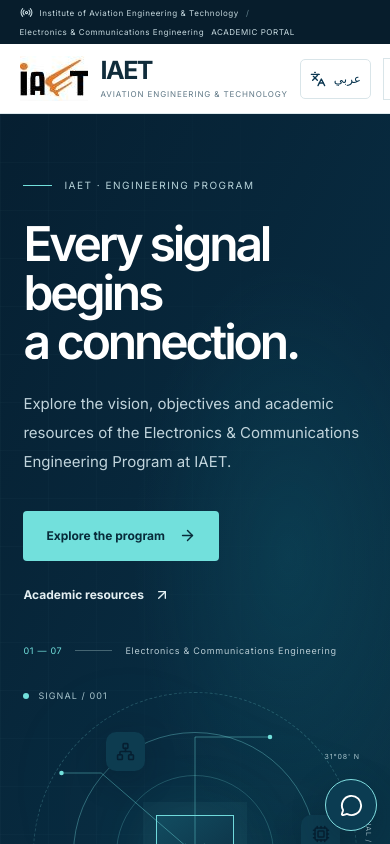
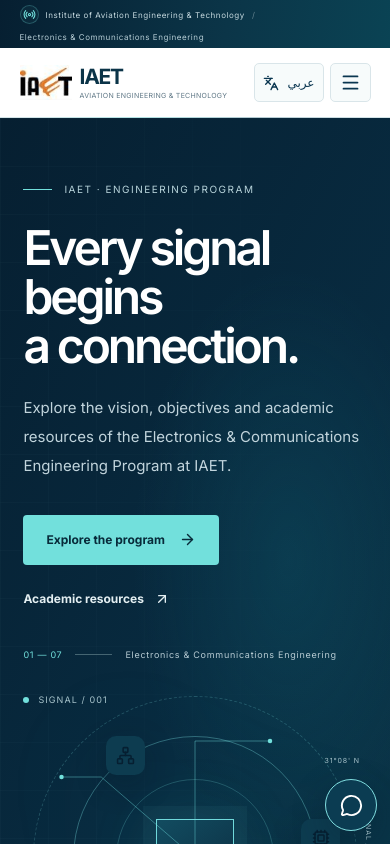
Before and after one commit to Abdo1629/iaet-comm, a Next.js app: page / in a window 390 px wide. Shown: the top 844 px of the page. Built offline with nearby package versions, Linux system fonts and the light colour scheme.

Commit message:
Add responsive motion and visual system for IAET header

```diff
--- a/app/globals.css
+++ b/app/globals.css
@@ -1019,3 +1019,259 @@ html[dir="rtl"] .navigation-card:hover .navigation-card-arrow { transform: scale
   .navigation-card, .navigation-card-arrow { transition: none; }
   .navigation-card:hover { transform: none; }
 }
+
+
+/* IAET header refinement — motion, navigation clarity, and touch-friendly controls */
+.announcement {
+  position: relative;
+  isolation: isolate;
+  overflow: hidden;
+  min-height: 34px;
+  padding-inline: clamp(1rem, 5.5vw, 6rem);
+  background: linear-gradient(100deg, #061f31 0%, #0b3548 58%, #0a4354 100%);
+}
+.announcement::after {
+  content: "";
+  position: absolute;
+  z-index: -1;
+  inset-block: 0;
+  left: -35%;
+  width: 28%;
+  background: linear-gradient(90deg, transparent, #72e0dc12, transparent);
+  transform: skewX(-22deg);
+  animation: announcement-sweep 8s ease-in-out infinite;
+  pointer-events: none;
+}
+.announcement-pulse {
+  display: inline-grid;
+  place-items: center;
+  width: 22px;
+  height: 22px;
+  flex: 0 0 auto;
+  border: 1px solid #72e0dc42;
+  border-radius: 50%;
+  color: var(--cyan);
+  background: #72e0dc0b;
+}
+.announcement-dot { display: none; }
+.announcement-program { color: #b6cdd5; }
+.announcement-status {
+  display: inline-flex;
+  align-items: center;
+  gap: 7px;
+  margin-inline-start: auto;
+  color: #9bb9c3;
+  font-size: 8px;
+  letter-spacing: .13em;
+  white-space: nowrap;
+}
+.announcement-status-dot {
+  width: 5px;
+  height: 5px;
+  border-radius: 50%;
+  background: #72e0dc;
+  box-shadow: 0 0 0 4px #72e0dc17;
+}
+.site-header {
+  padding-inline: clamp(1rem, 5.5vw, 6rem);
+  gap: clamp(12px, 2vw, 28px);
+  background: rgb(255 255 255 / 92%);
+  backdrop-filter: blur(20px) saturate(150%);
+  -webkit-backdrop-filter: blur(20px) saturate(150%);
+  border-bottom-color: rgb(196 219 224 / 75%);
+}
+.site-header::after {
+  content: "";
+  position: absolute;
+  inset-inline: 5.5%;
+  bottom: -1px;
+  height: 1px;
+  background: linear-gradient(90deg, transparent, #72e0dc88, #0b435d40, transparent);
+  opacity: .65;
+  pointer-events: none;
+}
+.brand { position: relative; gap: 11px; }
+.brand-logo-wrap {
+  position: relative;
+  display: grid;
+  place-items: center;
+  flex: 0 0 auto;
+  width: 68px;
+  height: 48px;
+  overflow: hidden;
+  border-radius: 5px;
+}
+.brand-logo-wrap .official-logo { display: block; }
+.brand-logo-glint {
+  position: absolute;
+  inset-block: 0;
+  left: -80%;
+  width: 35%;
+  background: linear-gradient(90deg, transparent, #fff9, transparent);
+  transform: skewX(-22deg);
+  pointer-events: none;
+  animation: logo-glint 7s ease-in-out infinite;
+}
+.brand-copy strong { color: #0b3448; transition: color .2s ease; }
+.brand:hover .brand-copy strong { color: #078c96; }
+.brand-copy small { max-width: 230px; }
+.desktop-nav { gap: clamp(5px, 1.05vw, 16px); }
+.desktop-nav > a.nav-item {
+  position: relative;
+  display: inline-flex;
+  align-items: center;
+  gap: 7px;
+  min-height: 42px;
+  padding: 8px 7px;
+  color: #49636f;
+  white-space: nowrap;
+  border-radius: 5px;
+  transition: color .2s ease, background .2s ease;
+}
+.desktop-nav > a.nav-item svg { color: #0b8995; flex: 0 0 auto; }
+.desktop-nav > a.nav-item::after {
+  content: "";
+  position: absolute;
+  inset-inline: 9px;
+  bottom: 3px;
+  height: 2px;
+  border-radius: 2px;
+  background: #0b9ba2;
+  transform: scaleX(0);
+  transform-origin: center;
+  transition: transform .22s ease;
+}
+.desktop-nav > a.nav-item:hover { color: #0b435d; background: #eef8f8; }
+.desktop-nav > a.nav-item:hover::after { transform: scaleX(1); }
+.nav-map-link {
+  display: inline-flex;
+  align-items: center;
+  justify-content: center;
+  gap: 7px;
+  min-height: 39px;
+  padding: 8px 10px;
+  border-color: #d5e6e9;
+  background: linear-gradient(135deg, #fff, #f1f9f9);
+}
+.nav-map-link svg { color: #078c96; flex: 0 0 auto; }
+.nav-contact {
+  min-height: 42px;
+  padding: 10px 13px;
+  border: 1px solid #0b435d;
+  border-radius: 5px;
+  box-shadow: 0 5px 14px #0b435d12;
+  transition: transform .2s ease, background .2s ease, box-shadow .2s ease;
+}
+.nav-contact:hover { box-shadow: 0 8px 20px #0b435d24; }
+.header-actions { gap: 8px; }
+.language-button {
+  min-width: 72px;
+  min-height: 41px;
+  border-radius: 5px;
+  background: #f7fbfb;
+  transition: border-color .2s ease, background .2s ease, color .2s ease;
+}
+.language-button:hover { border-color: #91cdd0; background: #edf8f8; }
+.menu-toggle {
+  border-radius: 5px;
+  background: #f7fbfb;
+  transition: background .2s ease, border-color .2s ease;
+}
+.menu-toggle:hover { border-color: #91cdd0; background: #edf8f8; }
+.menu-icon-wrap { display: inline-grid; place-items: center; }
+@keyframes announcement-sweep {
+  0%, 22% { left: -35%; opacity: 0; }
+  32% { opacity: 1; }
+  52%, 100% { left: 120%; opacity: 0; }
+}
+@keyframes logo-glint {
+  0%, 65% { left: -80%; opacity: 0; }
+  70% { opacity: .8; }
+  82%, 100% { left: 130%; opacity: 0; }
+}
+@media (max-width: 1180px) {
+  .brand-copy small { max-width: 170px; }
+  .desktop-nav { gap: 4px; }
+  .desktop-nav > a.nav-item { gap: 5px; padding-inline: 5px; font-size: 10px; }
+  .desktop-nav > a.nav-item svg { width: 13px; height: 13px; }
+  .nav-map-link { padding-inline: 7px; font-size: 10px; }
+  .nav-contact { padding-inline: 10px; }
+}
+@media (max-width: 900px) and (min-width: 761px) {
+  .brand-copy small { display: none; }
+  .desktop-nav > a.nav-item svg { display: none; }
+  .desktop-nav > a.nav-item { font-size: 10px; }
+  .announcement-status { display: none; }
+}
+@media (max-width: 760px) {
+  .announcement { padding: 5px 5%; min-height: 32px; gap: 7px; }
+  .announcement-pulse { width: 19px; height: 19px; }
+  .announcement-program { max-width: 58vw; overflow: hidden; text-overflow: ellipsis; white-space: nowrap; }
+  .announcement-status { display: none; }
+  .site-header, .site-header.is-scrolled { height: 70px; padding-inline: 5%; gap: 10px; }
+  .site-header::after { inset-inline: 5%; }
+  .brand { gap: 8px; }
+  .brand-logo-wrap { width: 52px; height: 42px; }
+  .brand-logo-wrap .official-logo { width: 52px; height: 38px; }
+  .brand-copy strong { font-size: 21px; }
+  .brand-copy small { display: block; max-width: 125px; font-size: 7px; line-height: 1.4; letter-spacing: .04em; }
+  .header-actions { gap: 6px; }
+  .language-button { min-width: 55px; min-height: 39px; padding-inline: 8px; }
+  .menu-toggle { display: flex; width: 41px; min-height: 39px; }
+  .desktop-nav {
+    display: flex;
+    visibility: hidden;
+    pointer-events: none;
+    position: absolute;
+    top: calc(100% + 8px);
+    left: 4%;
+    right: 4%;
+    padding: 9px 13px 14px;
+    background: rgb(255 255 255 / 98%);
+    border: 1px solid #dce9ec;
+    border-radius: 10px;
+    box-shadow: 0 20px 50px #082b401c;
+    flex-direction: column;
+    align-items: stretch;
+    gap: 3px;
+    opacity: 0;
+    transform: translateY(-8px) scale(.99);
+    transform-origin: top center;
+    transition: opacity .2s ease, transform .2s ease, visibility .2s ease;
+  }
+  .desktop-nav.nav-open {
+    visibility: visible;
+    pointer-events: auto;
+    opacity: 1;
+    transform: translateY(0) scale(1);
+  }
+  .desktop-nav > a.nav-item {
+    min-height: 45px;
+    justify-content: flex-start;
+    padding: 11px 9px;
+    border-bottom: 1px solid #edf2f3;
+    border-radius: 5px;
+    font-size: 13px;
+  }
+  .desktop-nav > a.nav-item::after { display: none; }
+  .desktop-nav > a.nav-item svg { width: 16px; height: 16px; }
+  .desktop-nav .nav-map-link {
+    display: flex;
+    width: 100%;
+    justify-content: flex-start;
+    min-height: 45px;
+    margin-top: 4px;
+    padding: 11px 9px;
+    border: 0;
+    border-bottom: 1px solid #edf2f3;
+    border-radius: 5px;
+    background: transparent;
+    font-size: 13px;
+  }
+  .desktop-nav .nav-contact { min-height: 45px; justify-content: space-between; margin-top: 6px; }
+}
+@media (prefers-reduced-motion: reduce) {
+  .announcement::after, .brand-logo-glint { animation: none !important; }
+  .desktop-nav > a.nav-item::after { transition: none; }
+  .language-button, .menu-toggle, .nav-contact, .brand-copy strong { transition: none; }
+}
```
